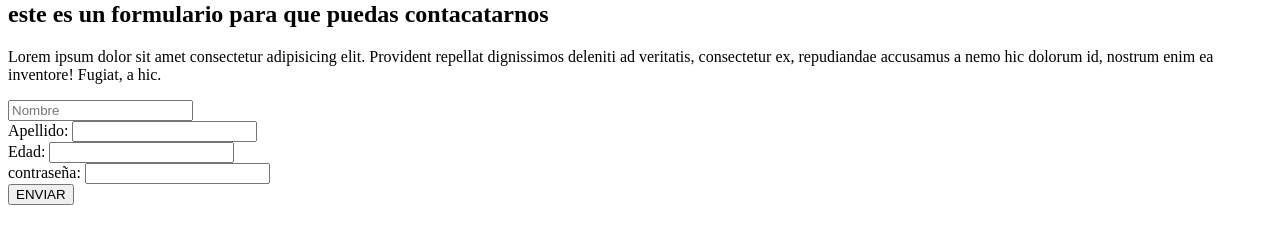
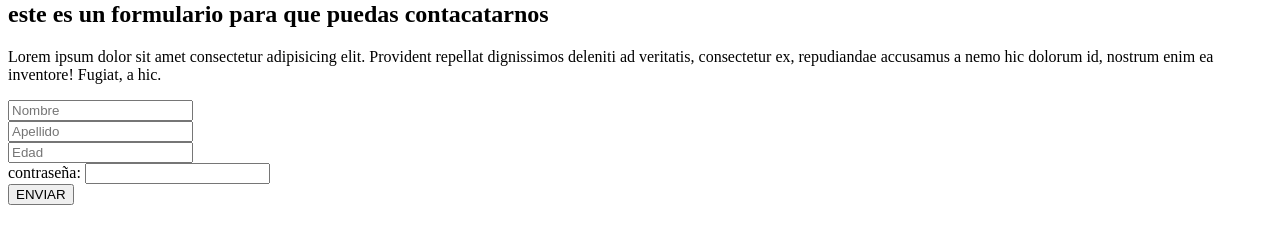
Before and after one commit to JDtarapues/repositorio-de-practica, a plain HTML site: page contacto.html in a window 1280 px wide. Shown: the part 79-322 px from the top of the page. Drawn offline with Linux system fonts and the light colour scheme.

Commit message:
cambios de ejercicos realizados

```diff
--- a/contacto.html
+++ b/contacto.html
@@ -24,13 +24,13 @@
             </div>
 
             <div>
-             <label for="Apellido">Apellido: </label>
-             <input type="text" name="Apellido" />
+
+             <input type="text" name="Apellido" placeholder="Apellido"/>
             </div>
 
             <div>
-                <label for="Edad">Edad: </label>
-                <input type="number" name="Edad" />
+
+                <input type="number" name="Edad" placeholder="Edad" />
             </div>
 
             <div>
```
